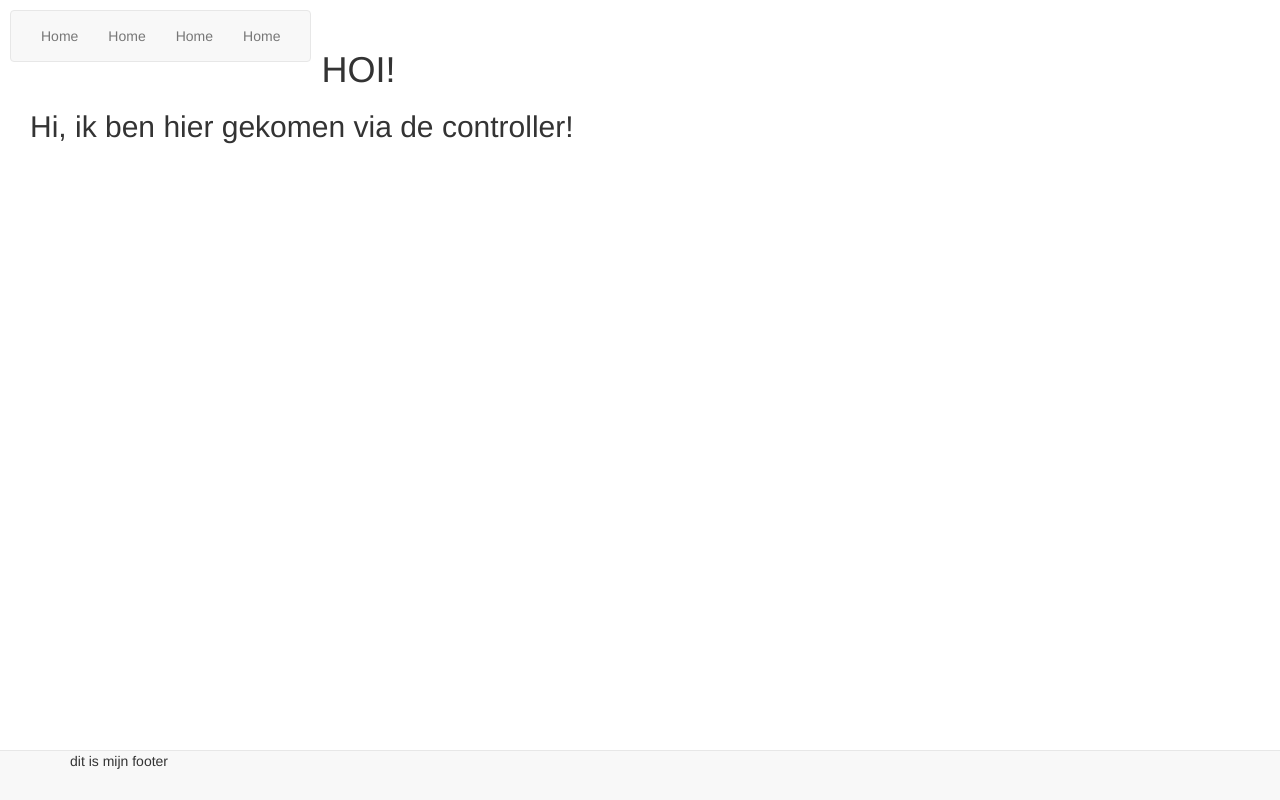
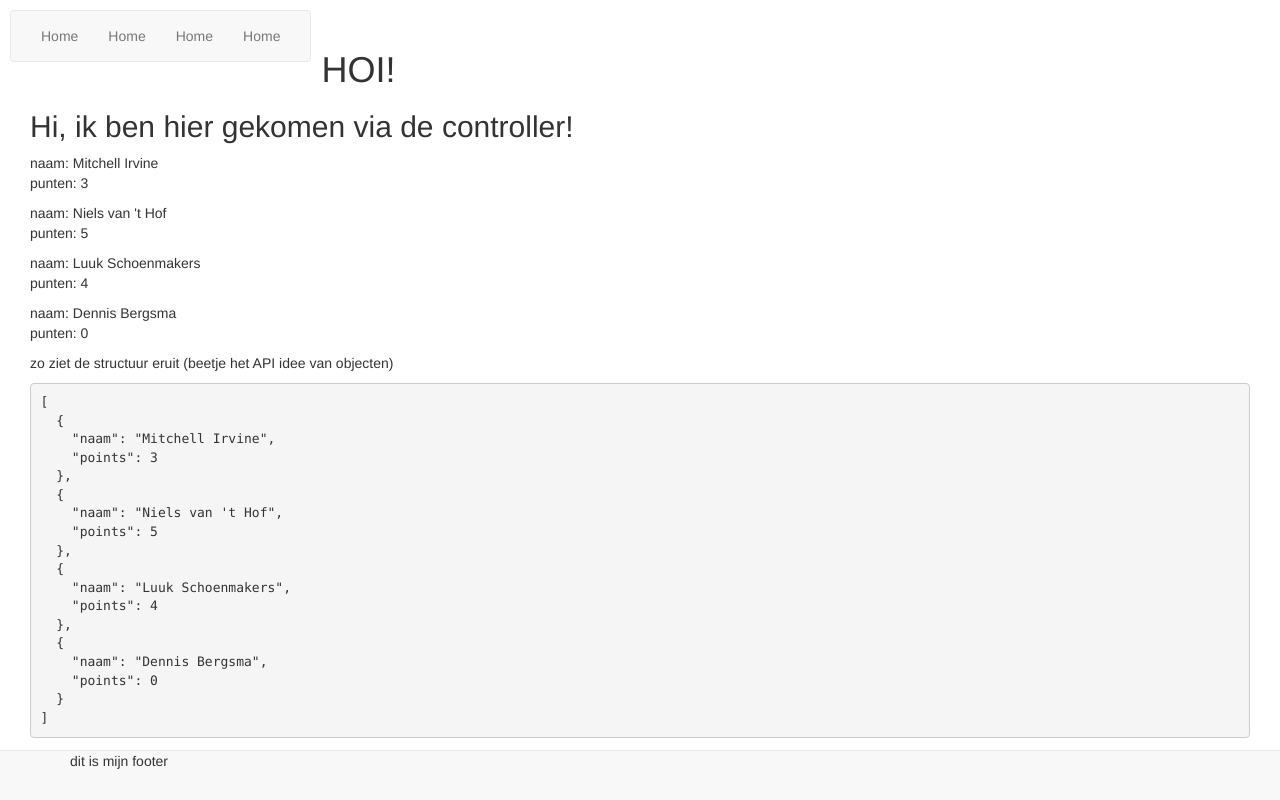
Before and after one commit to Luukschoen/pc-builder-INF4V, a website: page index.html at #/home in a window 1280 px wide. Drawn offline with nearby package versions, Linux system fonts and the light colour scheme.

Commit message:
added example objects

```diff
--- a/js/controllers/MainController.js
+++ b/js/controllers/MainController.js
@@ -3,6 +3,12 @@ app.controller('MainController', ['$scope', '$rootScope', '$http', '$state', '$s
     function MainController($scope, $rootScope, $http, $state, $stateParams, $filter) {
 
     $scope.headlines = "Hi, ik ben hier gekomen via de controller!";
+    $scope.objects = [
+      {naam: "Mitchell Irvine", points: 3},
+      {naam: "Niels van 't Hof", points: 5},
+      {naam: "Luuk Schoenmakers", points: 4},
+      {naam: "Dennis Bergsma", points: 0}
+    ]
 
 
     }
--- a/templates/content/home.html
+++ b/templates/content/home.html
@@ -1,3 +1,11 @@
 <h1>HOI!</h1>
 
 <h2>{{ headlines }}</h2>
+
+<p ng-repeat="object in objects">
+		naam: {{ object.naam }}</br>
+		punten: {{ object.points }}
+</p>
+
+<p>zo ziet de structuur eruit (beetje het API idee van objecten)</p>
+<pre>{{ objects | json }}</pre>
```
